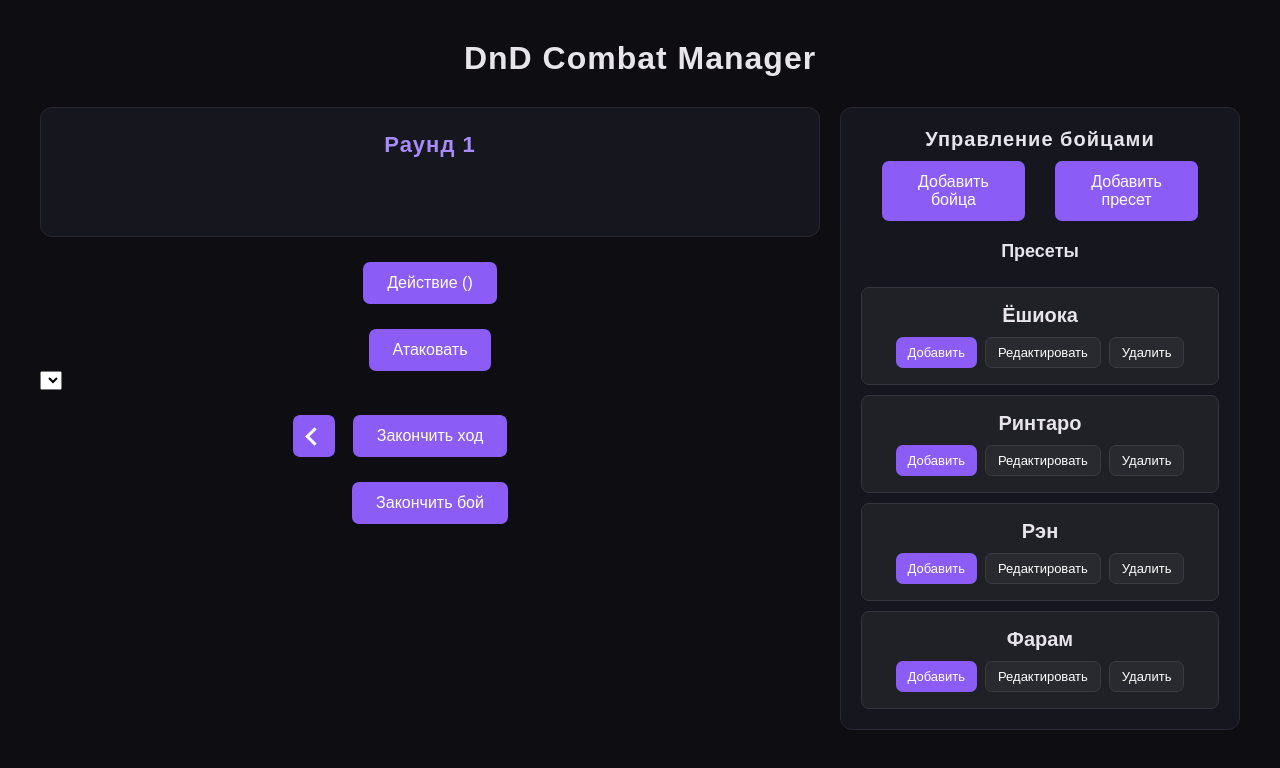
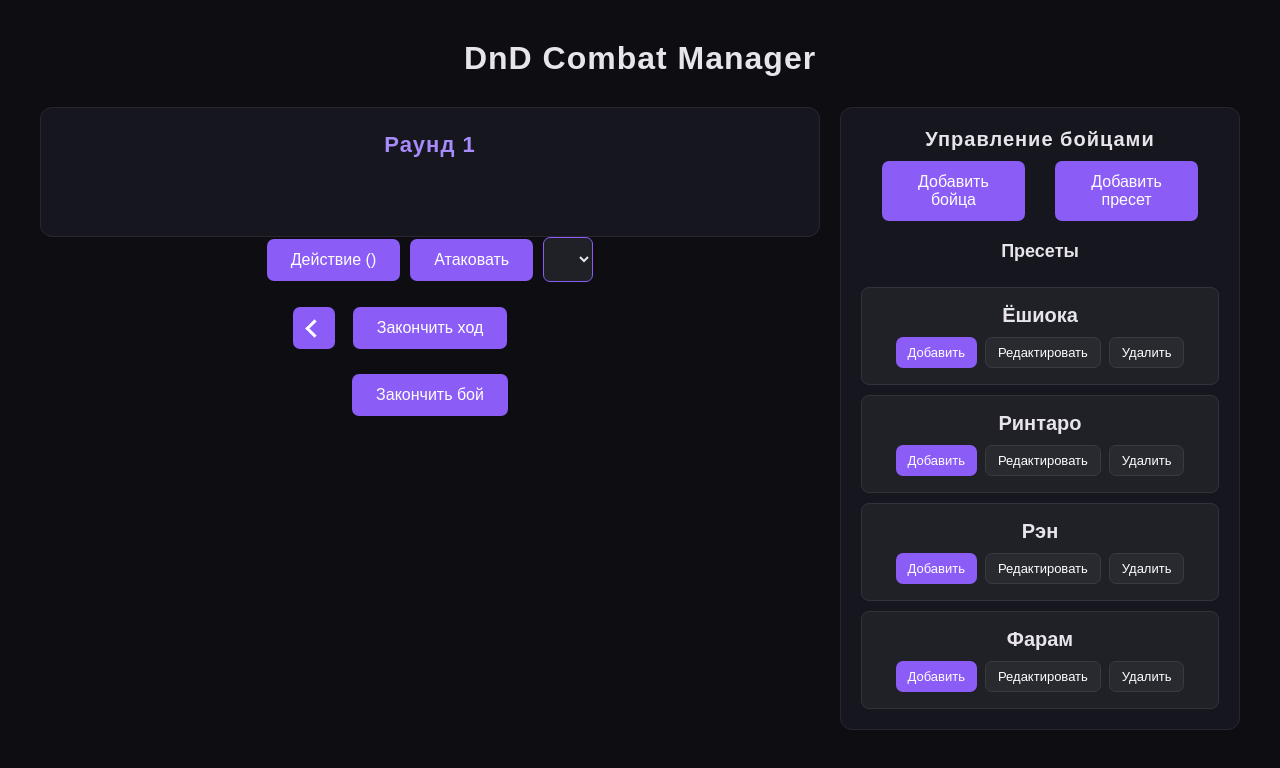
Before and after one commit to j0mp1x/DnD-Combat-Manger, a React (Vite) app: page / in a window 1280 px wide. Shown: the top 768 px of the page. Built offline with nearby package versions, Linux system fonts and the light colour scheme.

Commit message:
Выбор цели работает, стили добавлены

```diff
--- a/src/App.jsx
+++ b/src/App.jsx
@@ -157,7 +157,7 @@ function App() {
                             })}
                         </div>
                     </div>
-                    <div id="actions">
+                    <div className="combatActions">
                         <button
                             className={
                                 actionError
@@ -183,6 +183,7 @@ function App() {
                             Атаковать
                         </button>
                         <select
+                            className="targetSelect"
                             name="target"
                             value={
                                 gameState.fighters[gameState.currentFighter]
@@ -202,8 +203,11 @@ function App() {
                                         </option>
                                     )
                                 }
+                                return null
                             })}
                         </select>
+                    </div>
+                    <div id="actions">
                         <div id="turn">
                             <button onClick={backUp}></button>
                             <button
--- a/src/index.css
+++ b/src/index.css
@@ -565,3 +565,36 @@ button:hover {
     background: #8b2020;
     border-color: #ff4444;
 }
+
+/* combat actions Target Select */
+
+.combatActions {
+    display: flex;
+    align-items: center;
+    justify-content: center;
+    gap: 10px;
+}
+
+.combatActions button {
+    margin: 0;
+}
+
+.targetSelect {
+    padding: 12px 14px;
+    background: #202027;
+    color: #e7e5eb;
+    border: 1px solid #8b5cf6;
+    border-radius: 7px;
+    font-size: 16px;
+    cursor: pointer;
+    outline: none;
+}
+
+.targetSelect:hover {
+    border-color: #a78bfa;
+}
+
+.targetSelect:focus {
+    border-color: #a78bfa;
+    box-shadow: 0 0 0 2px rgba(139, 92, 246, 0.15);
+}
```
